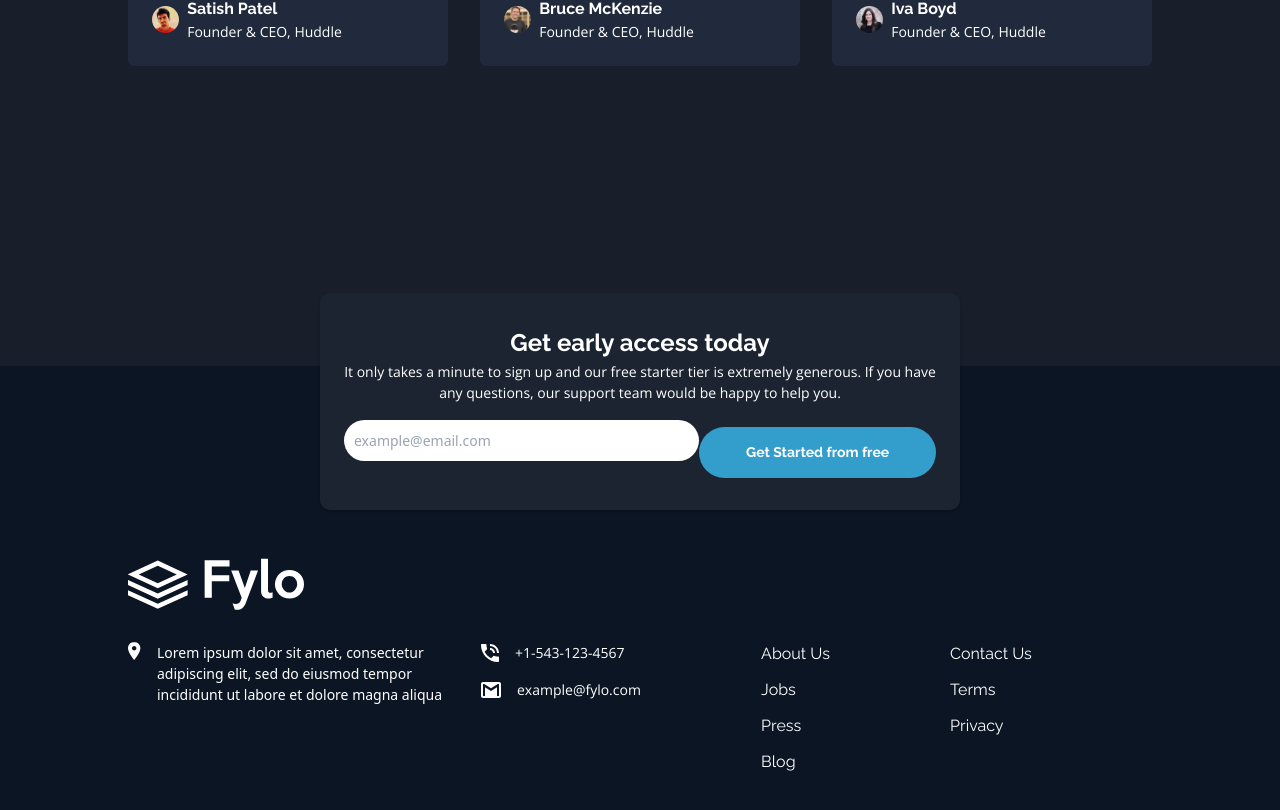
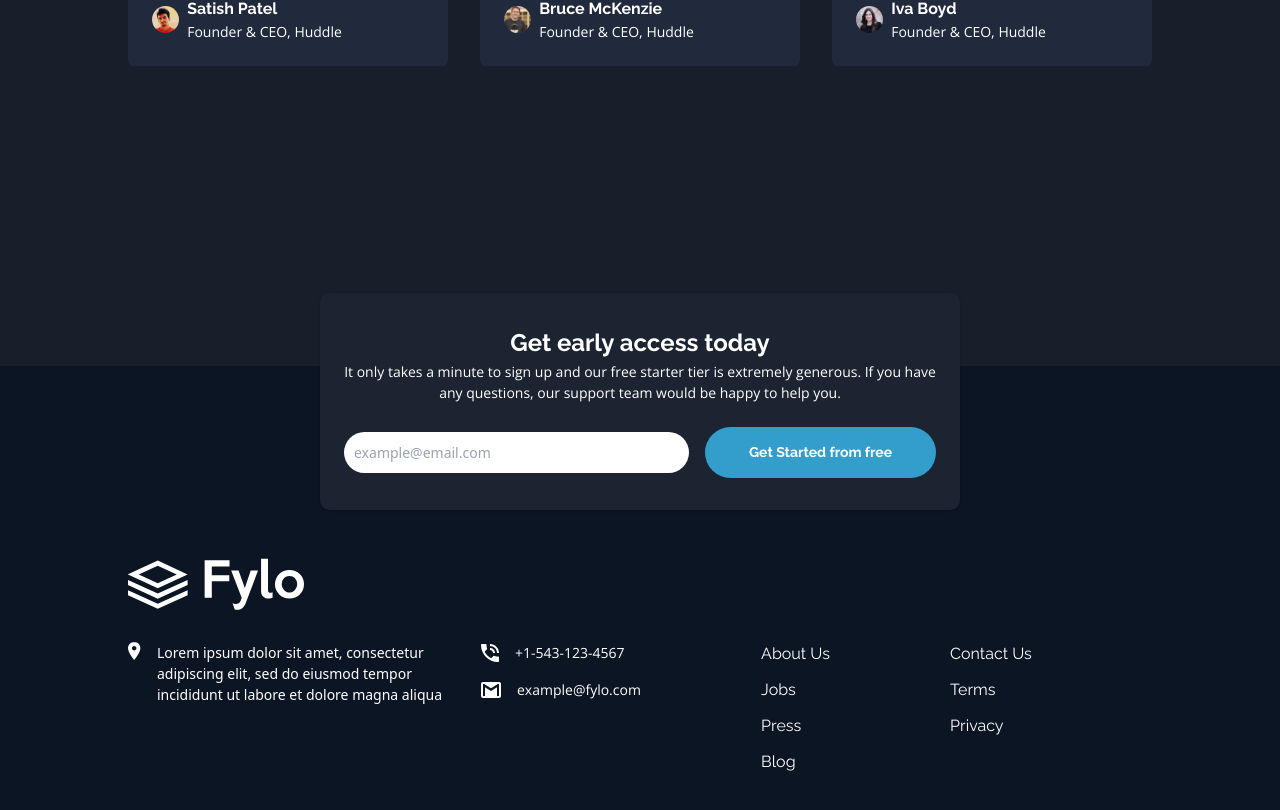
Before and after one commit to Sheriff-Oladimeji/flyo-dark-theme-landing-page, a React (Vite) app: page / in a window 1280 px wide. Shown: the part 1898-2708 px from the top of the page. Built offline with nearby package versions, Linux system fonts and the light colour scheme.

Commit message:
modify CTA: add margin to input

```diff
--- a/src/components/CTA.jsx
+++ b/src/components/CTA.jsx
@@ -19,9 +19,9 @@ if(input.value.trim() === ""){
           be happy to help you.
         </p>
       </div>
-      <form className="flex flex-col md:flex-row items-center" onSubmit={handleClick}>
+      <form className="flex flex-col md:flex-row items-center md:gap-4" onSubmit={handleClick}>
         <div className="w-[90%] md:w-[60%]">
-        <input type="text" placeholder="example@email.com" className="w-[100%] p-[10px] rounded-full outline-none text-black" id="input"/>
+        <input type="text" placeholder="example@email.com" className="w-[100%] p-[10px] rounded-full outline-none text-black mt-6" id="input"/>
         <small id="error" className="pt-2 text-[12px] text-LightRed"></small>
         </div>
         <Button value="Get Started from free" style="w-[90%] md:w-[40%]"/>
```
